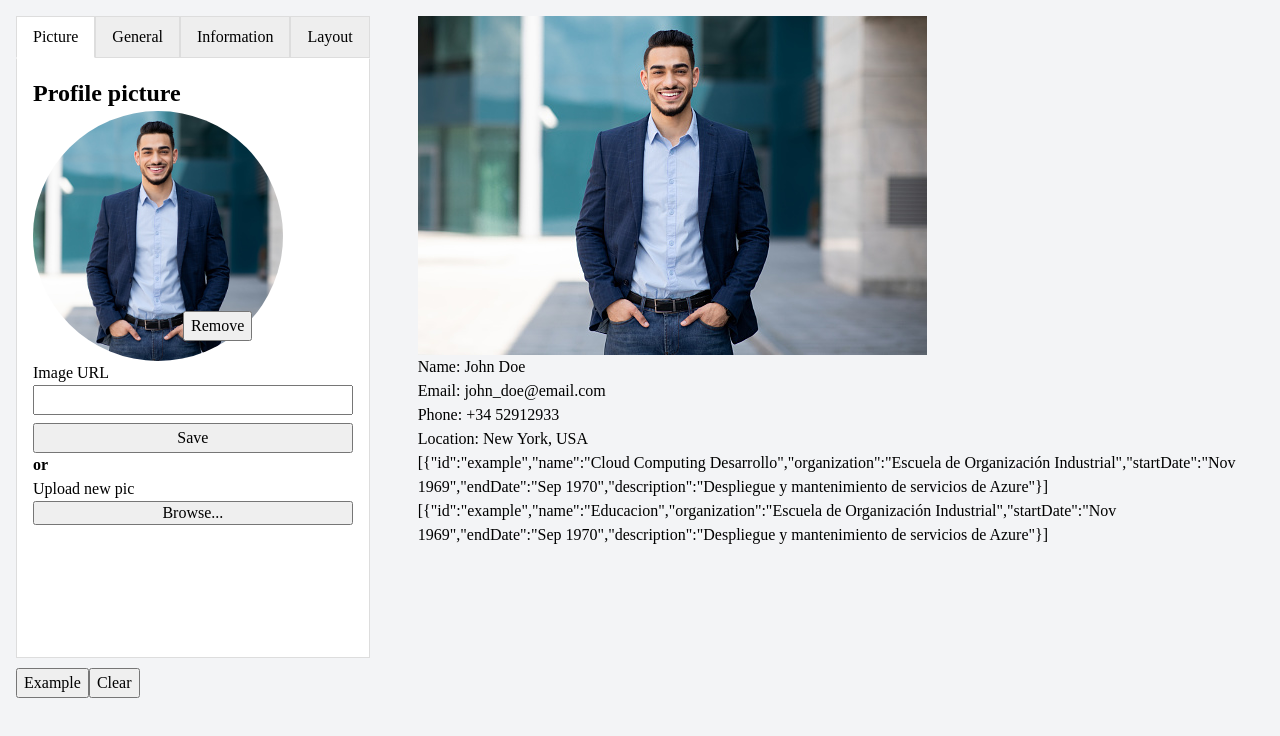
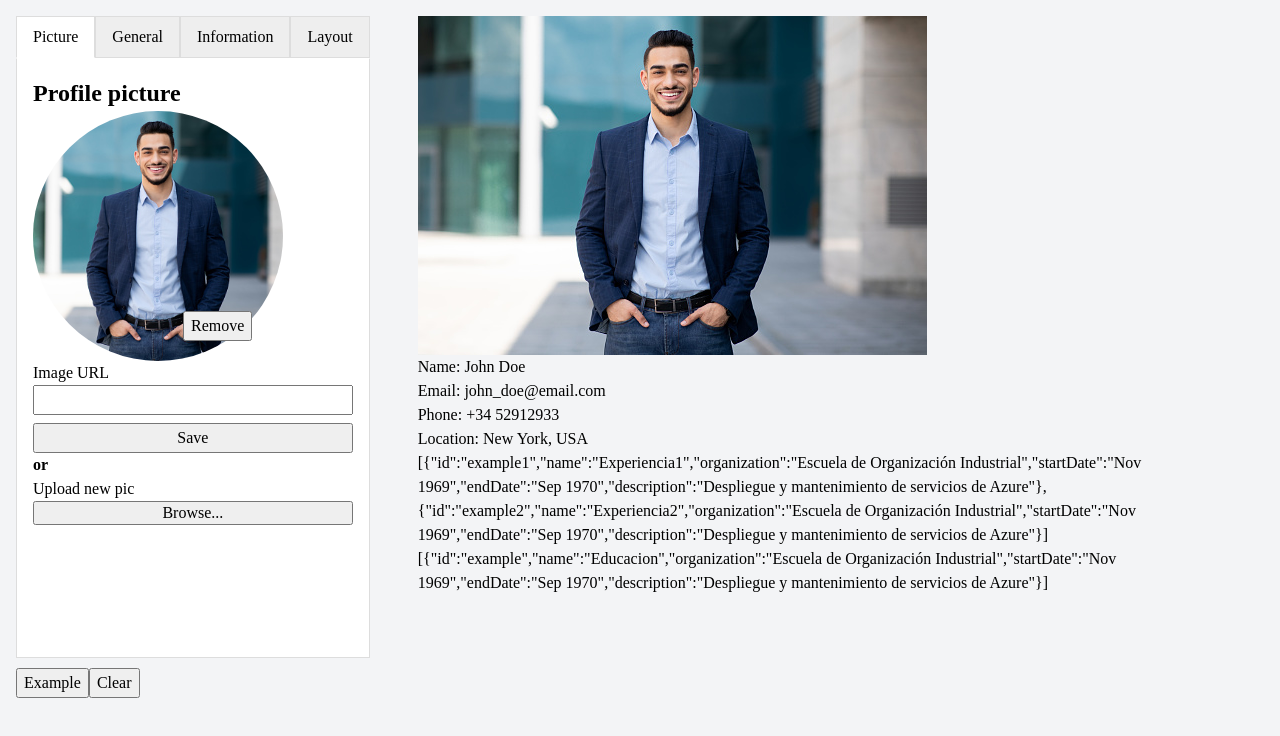
Before and after one commit to angelrcd/odin-cv-application, a React (Vite) app: page / in a window 1280 px wide. Shown: the top 736 px of the page. Built offline with nearby package versions, Linux system fonts and the light colour scheme.

Commit message:
Remove element from list of experience of education

```diff
--- a/src/components/tabs/Information.jsx
+++ b/src/components/tabs/Information.jsx
@@ -79,7 +79,12 @@ function AccordionContent({ summary, data, onDataChange }) {
       aria-labelledby={summary.toLowerCase() + "-toggle"}>
       <ul>
         {data.map((dataUnit) => (
-          <DataListItem key={dataUnit.id} name={dataUnit.name} />
+          <DataListItem
+            key={dataUnit.id}
+            dataList={data}
+            dataUnit={dataUnit}
+            onDataChange={onDataChange}
+          />
         ))}
       </ul>
       <button>+ {summary}</button>
@@ -87,13 +92,23 @@ function AccordionContent({ summary, data, onDataChange }) {
   );
 }
 
-function DataListItem({ name }) {
+function DataListItem({ dataUnit, dataList, onDataChange }) {
+  function removeData(dataToRemove, dataList) {
+    const indexToRemove = dataList.findIndex((data) => data.id === dataUnit.id);
+    const newDataList = [
+      ...dataList.slice(0, indexToRemove),
+      ...dataList.slice(indexToRemove + 1),
+    ];
+    console.log(newDataList);
+    onDataChange(newDataList);
+  }
+
   return (
     <li className="data-item">
-      <span>{name}</span>
+      <span>{dataUnit.name}</span>
       <div>
         <button>edit</button>
-        <button>remove</button>
+        <button onClick={() => removeData(dataUnit, dataList)}>remove</button>
       </div>
     </li>
   );
--- a/src/constants.js
+++ b/src/constants.js
@@ -12,8 +12,16 @@ export const EXAMPLE = {
   location: "New York, USA",
   experience: [
     {
-      id: "example",
-      name: "Cloud Computing Desarrollo",
+      id: "example1",
+      name: "Experiencia1",
+      organization: "Escuela de Organización Industrial",
+      startDate: dayjs("1970-00-00").format("MMM YYYY"),
+      endDate: dayjs("1970-10-00").format("MMM YYYY"),
+      description: "Despliegue y mantenimiento de servicios de Azure",
+    },
+    {
+      id: "example2",
+      name: "Experiencia2",
       organization: "Escuela de Organización Industrial",
       startDate: dayjs("1970-00-00").format("MMM YYYY"),
       endDate: dayjs("1970-10-00").format("MMM YYYY"),
```
